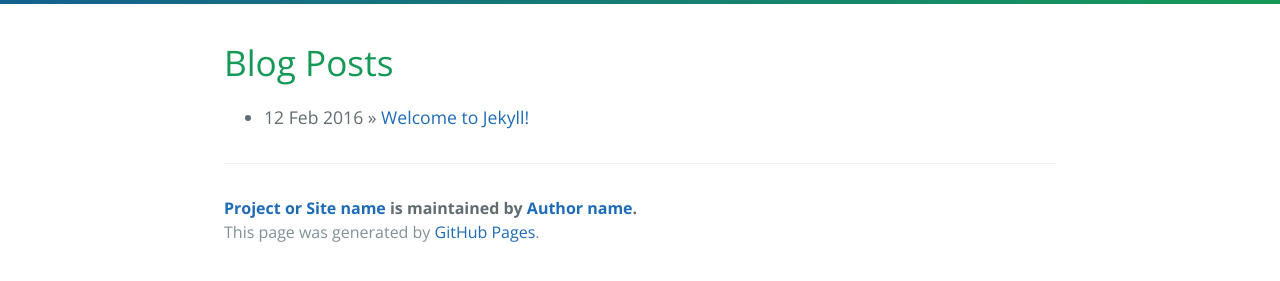
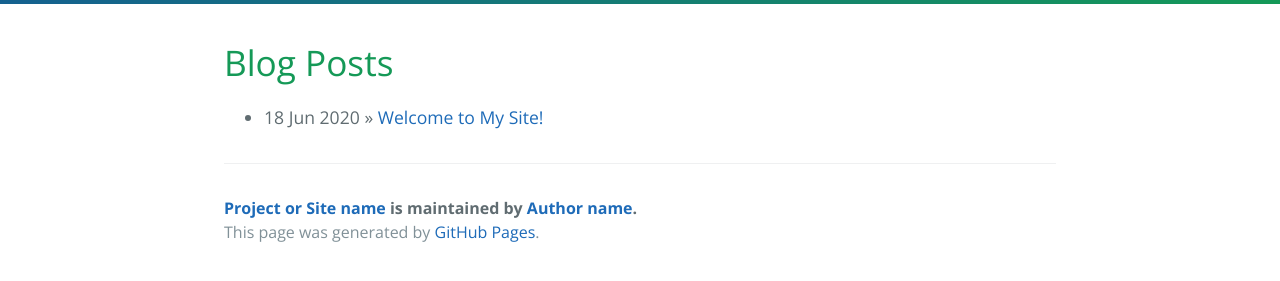
Before and after one commit to 0xSc0ut/0xSc0ut.github.io, a Jekyll site: the page built from index.html, in a window 1280 px wide. Shown: the part 379-660 px from the top of the page. Built offline with Jekyll 4.4.1, drawn with Linux system fonts in a browser that asks for light colours; the list of posts is cut into pages by our own code.

Commit message:
Update and rename 2016-02-12-sample-content.markdown to 2020-06-18-sample-content.markdown

```diff
--- a/_posts/2016-02-12-sample-content.markdown
+++ b/_posts/2020-06-18-sample-content.markdown
@@ -1,7 +1,7 @@
 ---
 layout: default
-title:  "Welcome to Jekyll!"
-date:   2016-02-12 17:50:00
+title:  "Welcome to My Site!"
+date:   2020-06-18 12:30
 categories: main
 ---
 
```
